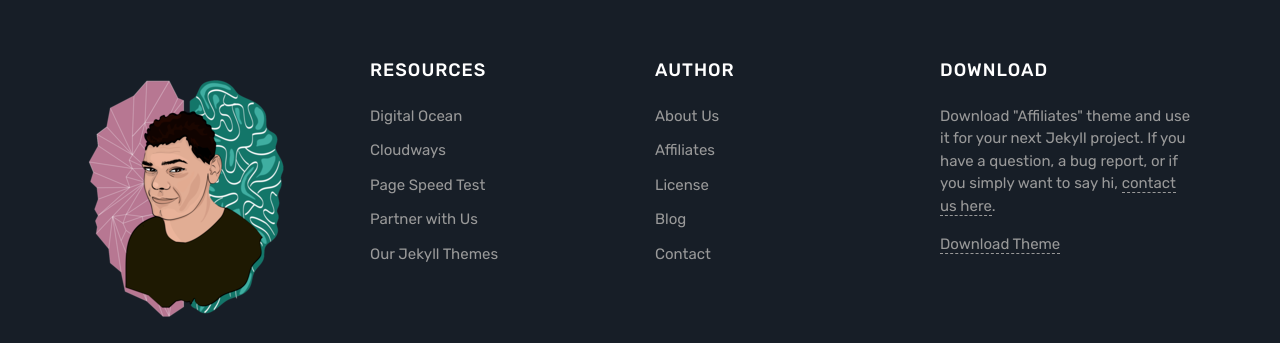
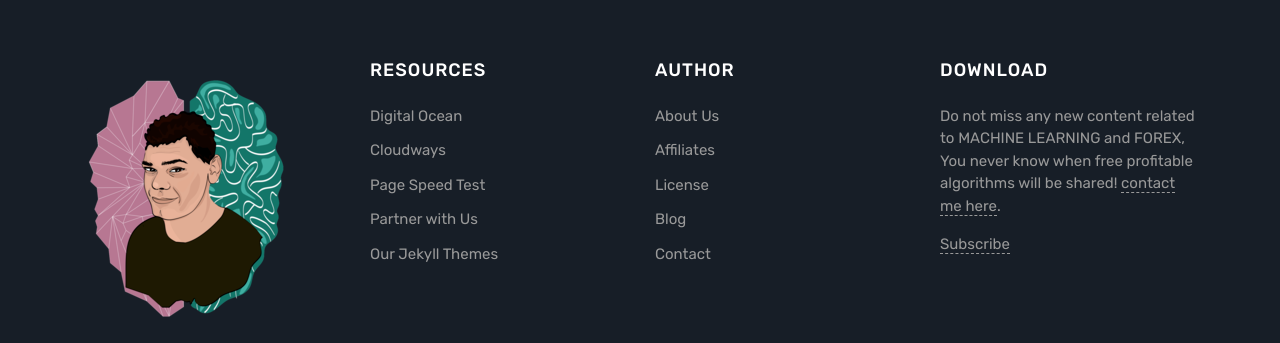
Before and after one commit to MikePapinski/MikePapinski.github.io, a Jekyll site: the page built from index.html, in a window 1280 px wide and 900 px high, scrolled down 1657 px. Shown: the part 433-776 px from the top of the window. Built offline with Jekyll 4.4.1, drawn with Linux system fonts in a browser that asks for light colours; the list of posts is cut into pages by our own code; comment, search, counter and statistics services are not loaded.

Commit message:
front updated

```diff
--- a/_layouts/default.html
+++ b/_layouts/default.html
@@ -193,8 +193,8 @@
                 <div class="col-sm-3">
                 <div class="footer-widget textwidget">
                     <h5 class="title">Download</h5>
-                    <p>Download "Affiliates" theme and use it for your next Jekyll project. If you have a question, a bug report, or if you simply want to say hi, <a href="https://www.wowthemes.net/support/">contact us here</a>.</p>
-                    <a href="https://github.com/wowthemesnet/affiliates-jekyll-theme/archive/master.zip">Download Theme</a>
+                    <p>Do not miss any new content related to MACHINE LEARNING and FOREX, You never know when free profitable algorithms will be shared! <a href="https://www.youtube.com/channel/UCl8p5FVdmBMiRLIqlSP-EmA?view_as=subscriber">contact me here</a>.</p>
+                    <a href="https://www.youtube.com/channel/UCl8p5FVdmBMiRLIqlSP-EmA?view_as=subscriber">Subscribe</a>
                 </div>
                 </div>
             </div>
```
